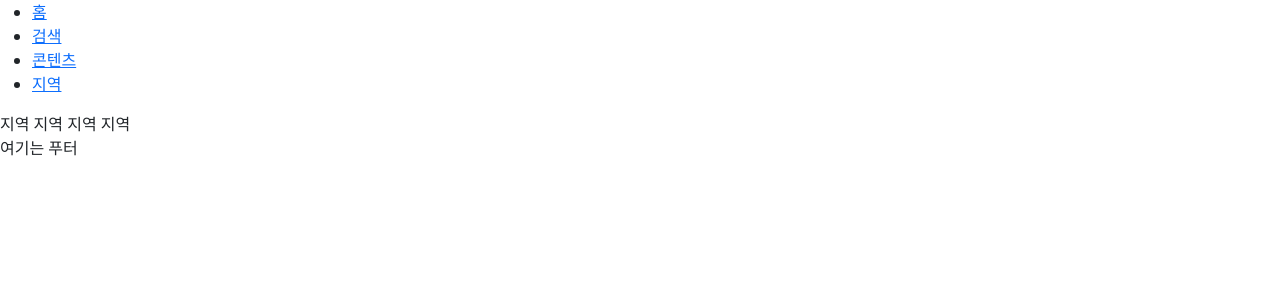
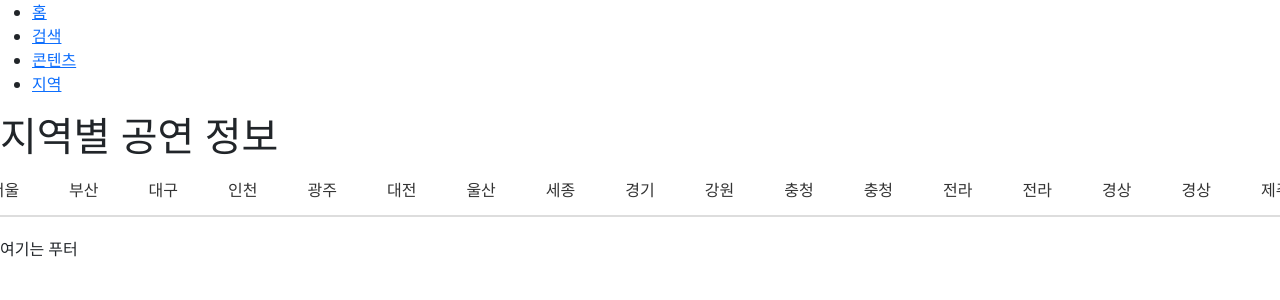
Before and after one commit to leesangwon231/react-consert-site, a React (Vite) app: page /location in a window 1280 px wide. Shown: the top 300 px of the page. Built offline with nearby package versions, Linux system fonts and the light colour scheme.

Commit message:
Location Page - 1차완료

```diff
--- a/package.json
+++ b/package.json
@@ -13,9 +13,11 @@
     "@fortawesome/fontawesome-svg-core": "^6.6.0",
     "@fortawesome/free-solid-svg-icons": "^6.6.0",
     "@fortawesome/react-fontawesome": "^0.2.2",
+    "@popperjs/core": "^2.11.8",
     "@tanstack/react-query": "^5.55.4",
     "axios": "^1.7.7",
     "bootstrap": "^5.3.3",
+    "consert-site": "file:",
     "events": "^3.3.0",
     "prop-types": "^15.8.1",
     "react": "^18.3.1",
--- a/src/hooks/usePerformances.jsx
+++ b/src/hooks/usePerformances.jsx
@@ -1,5 +1,3 @@
-// usePerformances.jsx
-
 import { useQuery } from "@tanstack/react-query";
 import api from "../utils/api";
 import xml2js from "xml2js";
@@ -17,17 +15,25 @@ const parseXml = async (xml) => {
 
 // 공연 데이터를 가져오는 함수
 const fetchPerformancesData = async ({ queryKey }) => {
-    const [_, regionCode] = queryKey; // regionCode는 사용자가 선택한 지역 코드
-    const response = await api.get('', {
+  const [_, regionCode] = queryKey;
+
+  console.log(`Fetching data for regionCode: ${regionCode}`);
+
+  const response = await api.get('pblprfr', {
     params: {
-            stdate: '20240101',
-            eddate: '20240909',
-            signgucode: regionCode, // 지역 코드
+      service: import.meta.env.VITE_API_KEY, // 인증키 동적으로 전달
+      stdate: '20240101', // 공연 시작일
+      eddate: '20241231', // 공연 종료일
+      cpage: 1, // 페이지 번호
+      signgucode: regionCode, // 대분류 지역 코드만
+      rows: 20, // 페이지당 최대 20개 공연
     }
   });
 
   const xmlData = response.data;
   const jsonData = await parseXml(xmlData);
+
+  console.log(jsonData); // 데이터 확인용
 
   return jsonData;
 };
@@ -37,6 +43,7 @@ export const usePerformances = (regionCode) => {
   return useQuery({
     queryKey: ["performances", regionCode],
     queryFn: fetchPerformancesData,
+    enabled: !!regionCode, // 조건이 충족될 때만 쿼리 실행
     retry: 1,
   });
 };
--- a/src/pages/location/LocationPage.jsx
+++ b/src/pages/location/LocationPage.jsx
@@ -1,15 +1,58 @@
 import 'bootstrap/dist/css/bootstrap.min.css';
 import './Location.style.css';
-import {useEffect, useState} from 'react';
-import axios from 'axios';
-// import AllContents from "./component/AllContents/AllContents.jsx";
-// import MyLocationContents from "./component/MyLocationContents/MyLocationContents.jsx";
+import { useState, useEffect } from 'react';
+import PerformancesList from "./component/PerformancesList";
+
+const regions = [
+  { code: "11", name: "서울" },
+  { code: "26", name: "부산" },
+  { code: "27", name: "대구" },
+  { code: "28", name: "인천" },
+  { code: "29", name: "광주" },
+  { code: "30", name: "대전" },
+  { code: "31", name: "울산" },
+  { code: "36", name: "세종" },
+  { code: "41", name: "경기" },
+  { code: "51", name: "강원" },
+  { code: "43", name: "충청" },
+  { code: "44", name: "충청" },
+  { code: "45", name: "전라" },
+  { code: "46", name: "전라" },
+  { code: "47", name: "경상" },
+  { code: "48", name: "경상" },
+  { code: "50", name: "제주" }
+];
+
 const LocationPage = () => {
+  const [selectedRegion, setSelectedRegion] = useState(null); // 대분류 선택 상태
+
+  useEffect(() => {
+    console.log(`클릭된 대분류 지역 코드: ${selectedRegion}`);
+  }, [selectedRegion]);
+
+  const handleRegionClick = (regionCode) => {
+    setSelectedRegion(regionCode);
+  };
+
   return (
-    <div>
-      지역 지역 지역 지역
-      {/* <AllContents/> */}
-      {/* <MyLocationContents/> */}
+    <div className="location-page">
+      <h1>지역별 공연 정보</h1>
+      <div className="region-list">
+        {regions.map((region) => (
+          <div
+            key={region.code}
+            className={`region-item ${region.code === selectedRegion ? 'active' : ''}`}
+            onClick={() => handleRegionClick(region.code)}
+          >
+            <span>{region.name}</span>
+          </div>
+        ))}
+      </div>
+      {selectedRegion && (
+        <>
+          <PerformancesList regionCode={selectedRegion} />
+        </>
+      )}
     </div>
   );
 };
--- /dev/null
+++ b/src/pages/location/component/PerformanceCard.css
@@ -0,0 +1,53 @@
+.performance-card {
+    display: flex;
+    align-items: center;
+    padding: 8px;
+    margin-bottom: 15px;
+    background-color: #fff;
+    height: 100%;
+}
+
+.poster {
+    flex: 1;
+    margin-right: 10px;
+}
+
+.poster img {
+    width: 100%;
+    height: auto;
+    border-radius: 8px;
+}
+
+.performance-details {
+    flex: 2;
+    display: flex;
+    flex-direction: column;
+}
+
+.performance-details h3 {
+    font-size: 1rem;
+    font-weight: bold;
+    margin-bottom: 8px;
+}
+
+.performance-details p {
+    margin-bottom: 5px;
+    font-size: 0.85rem;
+}
+
+/* region-list와 row 사이 간격 */
+.region-list {
+    margin-bottom: 20px;
+}
+
+/* 각 카드 간의 가로 및 세로 구분선을 추가 */
+.col-3 {
+    padding: 15px;
+    border-right: 1px solid #e0e0e0; /* 세로 구분선 */
+    border-bottom: 1px solid #e0e0e0; /* 가로 구분선 */
+}
+
+/* 마지막 열에 세로 구분선 없앰 */
+.col-3:nth-child(4n) {
+    border-right: none;
+}
--- a/src/pages/location/component/PerformanceCard.jsx
+++ b/src/pages/location/component/PerformanceCard.jsx
@@ -1,14 +1,27 @@
 import React from "react";
+import './PerformanceCard.css'; // CSS 파일 연결
 
 const PerformanceCard = ({ performance }) => {
     return (
-        <div className="performance-card">
-            <img src={performance.poster} alt={performance.prfnm} />
-            <h3>{performance.prfnm}</h3>
-            <p>장소: {performance.fcltynm}</p>
-            <p>공연 시작일: {performance.prfpdfrom}</p>
-            <p>공연 종료일: {performance.prfpdto}</p>
+        <div className="col-3"> {/* 한 카드가 3칸 차지 */}
+            <div className="performance-card d-flex"> {/* Flexbox의 레이아웃, 좌우 배치 */}
+                <div className="poster">
+                    <img
+                        src={performance.poster}
+                        alt={`${performance.prfnm} 포스터`}
+                        className="poster-image"
+                    />
+                </div>
+                <div className="performance-details">
+                    <h3>{performance.prfnm}</h3>
+                    <p>기간: {performance.prfpdfrom} ~ {performance.prfpdto}</p>
+                    <p>장소: {performance.fcltynm}</p>
+                    <p>장르: {performance.genrenm}</p>
+                    <p>상태: {performance.prfstate}</p>
+                </div>
+            </div>
         </div>
+
     );
 };
 
--- /dev/null
+++ b/src/pages/location/component/PerformancesList.css
@@ -0,0 +1,53 @@
+.performances-list {
+    display: flex;
+    flex-direction: column; /* 카드를 세로로 배치 */
+    gap: 20px; /* 카드 간의 간격 */
+    margin-top: 20px;
+}
+
+.performance-card {
+    display: flex;
+    align-items: center;
+    border-bottom: 1px solid #ddd;
+    padding: 20px 0;
+    width: 100%;
+}
+
+/* 포스터 이미지를 세로 정렬 */
+.poster {
+    flex: 1;
+}
+
+.poster img {
+    width: 100%;
+    height: auto;
+    border-radius: 8px;
+}
+
+/* 공연 정보 세로 정렬 */
+.performance-details {
+    flex: 3;
+    padding-left: 20px;
+}
+
+/* 공연 제목 스타일 */
+.performance-details h3 {
+    margin: 0;
+    font-size: 1.2rem;
+    font-weight: bold;
+}
+
+/* 공연 설명 텍스트 스타일 */
+.performance-details p {
+    margin: 0.5rem 0;
+    font-size: 0.9rem;
+}
+
+/* 공연 장르별 색상 구분을 위한 태그 */
+.performance-details .genre-tag {
+    display: inline-block;
+    background-color: #eee;
+    padding: 5px;
+    border-radius: 4px;
+    font-size: 0.8rem;
+}
--- a/src/pages/location/component/PerformancesList.jsx
+++ b/src/pages/location/component/PerformancesList.jsx
@@ -1,4 +1,3 @@
-// PerformancesList.jsx
 import React from "react";
 import { usePerformances } from "../../../hooks/usePerformances";
 import PerformanceCard from "./PerformanceCard";
@@ -12,14 +11,10 @@ const PerformancesList = ({ regionCode }) => {
   const performances = data?.dbs?.db || [];
 
   return (
-        <div className="performances-list">
-            {performances.length > 0 ? (
-                performances.map((performance) => (
+    <div className="row"> {/* 행(row)로 감싸서 한 줄에 4개씩 나오게 설정 */}
+      {performances.map((performance) => (
         <PerformanceCard key={performance.mt20id} performance={performance} />
-                ))
-            ) : (
-                <p>해당 지역에 공연이 없습니다.</p>
-            )}
+      ))}
     </div>
   );
 };
--- a/src/pages/location/location.style.css
+++ b/src/pages/location/location.style.css
@@ -0,0 +1,30 @@
+.region-list {
+    display: flex;
+    justify-content: center; /* 가로로 가운데 정렬 */
+    align-items: center; /* 세로로 가운데 정렬 */
+    flex-wrap: nowrap; /* 탭이 한 줄로 유지되도록 설정 */
+    overflow-x: auto; /* 가로 스크롤 허용 */
+    white-space: nowrap; /* 탭들이 한 줄로 나열되도록 설정 */
+    border-bottom: 2px solid #ddd; /* 탭 아래에 구분선 추가 */
+    height: auto; /* 높이 자동 조정 */
+}
+
+.region-item {
+    padding: 10px 20px; /* 여백 추가 */
+    margin: 0 5px; /* 탭 간 간격 추가 */
+    cursor: pointer; /* 마우스 커서 변경 */
+    text-align: center; /* 텍스트 가운데 정렬 */
+    border-bottom: 3px solid transparent; /* 기본적으로 투명한 테두리 */
+    transition: border-color 0.3s, background-color 0.3s; /* 배경색, 테두리색 전환 효과 */
+    color: #333; /* 기본 텍스트 색상 */
+}
+
+.region-item:hover {
+    background-color: #f0f0f0; /* 호버 시 배경색 */
+}
+
+.region-item.active {
+    border-bottom: 3px solid red; /* 활성화된 탭에 빨간색 밑줄 */
+    background-color: #fafafa; /* 활성화된 탭의 배경색 */
+    color: red; /* 활성화된 탭의 텍스트 색상 */
+}
--- a/src/utils/api.jsx
+++ b/src/utils/api.jsx
@@ -3,7 +3,7 @@ import axios from 'axios';
 const API_KEY = import.meta.env.VITE_API_KEY;
 
 const api = axios.create({
-  baseURL: 'http://www.kopis.or.kr/openApi/restful/pblprfr',
+  baseURL: 'api',
   params: {
     service: API_KEY,
   },
--- a/vite.config.js
+++ b/vite.config.js
@@ -1,13 +1,12 @@
 import { defineConfig } from 'vite'
 import react from '@vitejs/plugin-react'
 
-// https://vitejs.dev/config/
 export default defineConfig({
   plugins: [react()],
   server: {
     proxy: {
       '/api': {
-        target: 'http://www.kopis.or.kr/openApi/restful/pblprfr',
+        target: 'http://www.kopis.or.kr/openApi/restful/',
         changeOrigin: true,
         rewrite: (path) => path.replace(/^\/api/, '')
       }
```
Also changed, not shown: src/pages/location/component/RegionFilter.jsx (deleted), 1 other file (tests, documents, lock files or other folders). Lines whose indentation alone changed are shown as unchanged.
